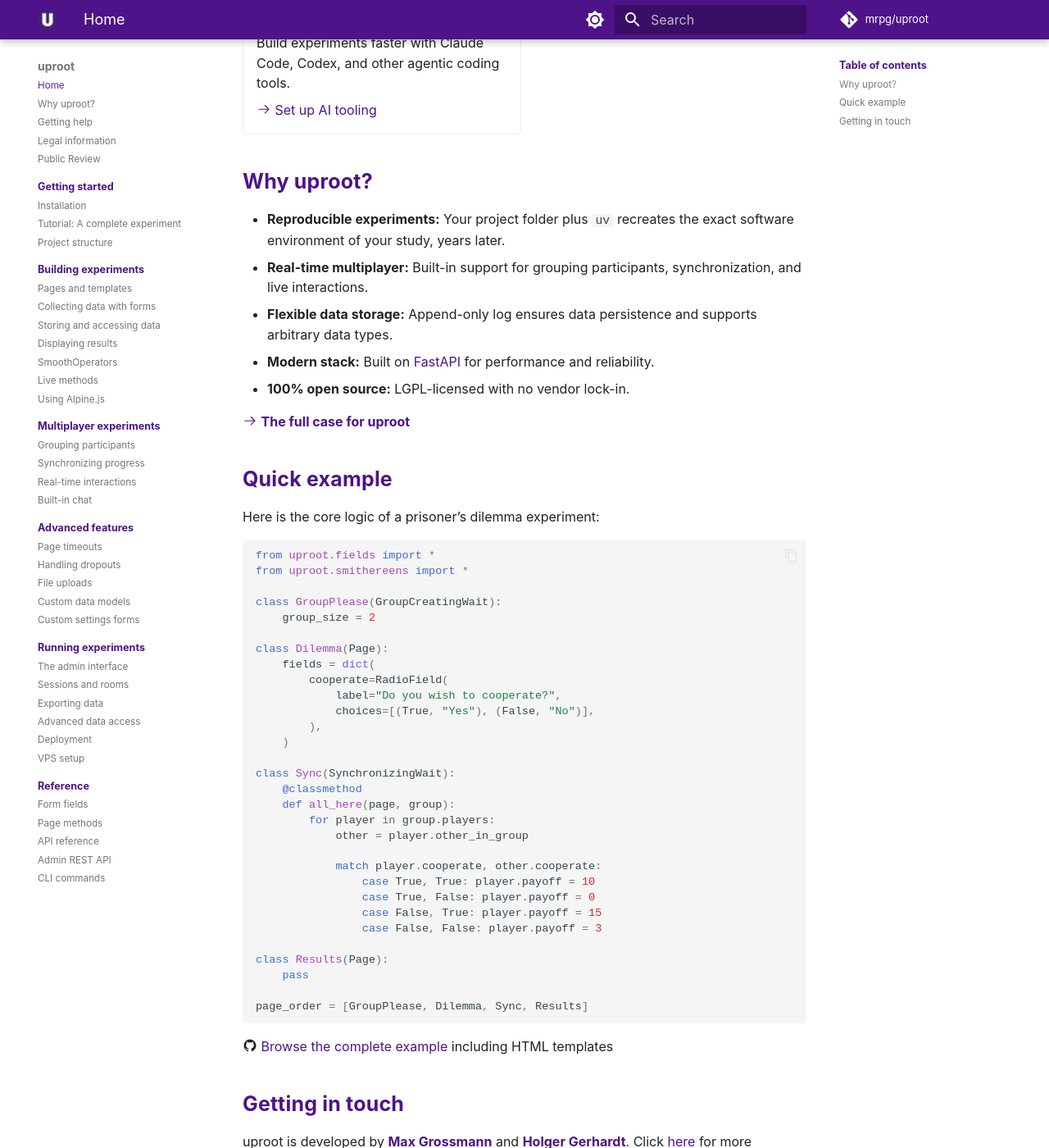
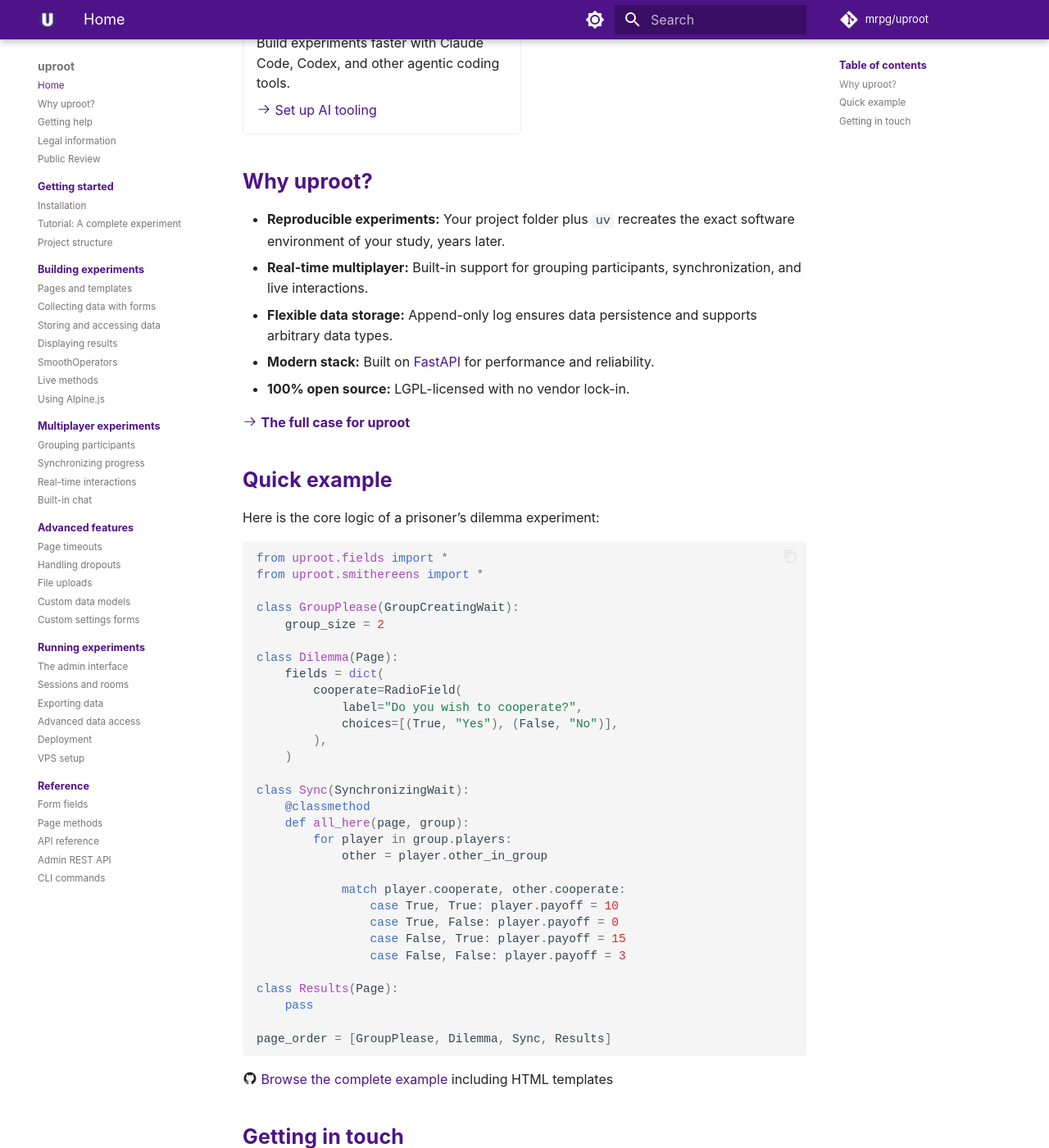
Before and after one commit to mrpg/uproot-docs, an MkDocs documentation site: the page built from docs/index.md, in a window 1280 px wide and 1400 px high, scrolled down 894 px. Shown: the whole window at 82% size. Built offline with MkDocs 1.6.1 and Material for MkDocs 9.7.7, drawn with Linux system fonts in a browser that asks for light colours; some web fonts are replaced; comment, search, counter and statistics services are not loaded.

Commit message:
Pick consistent font-size of code

```diff
--- a/docs/stylesheets/extra.css
+++ b/docs/stylesheets/extra.css
@@ -53,7 +53,7 @@ pre,
 samp,
 .md-code__content {
   font-family: "Cascadia Mono", monospace !important;
-  font-size: 92% !important;
+  font-size: 95% !important;
 }
 kbd {
   padding: 0.0em 0.5em !important;
@@ -97,11 +97,11 @@ h3 {
 h1 code,
 h2 code {
   color: var(--uproot-highlight-color) !important;
-  font-size: 103% !important;
+  font-size: 95% !important;
 }
 h3 code {
   color: var(--md-typeset-color) !important;
-  font-size: 103% !important;
+  font-size: 95% !important;
 }
 
 /* Slightly increase font size for admonitions and notes */
```
